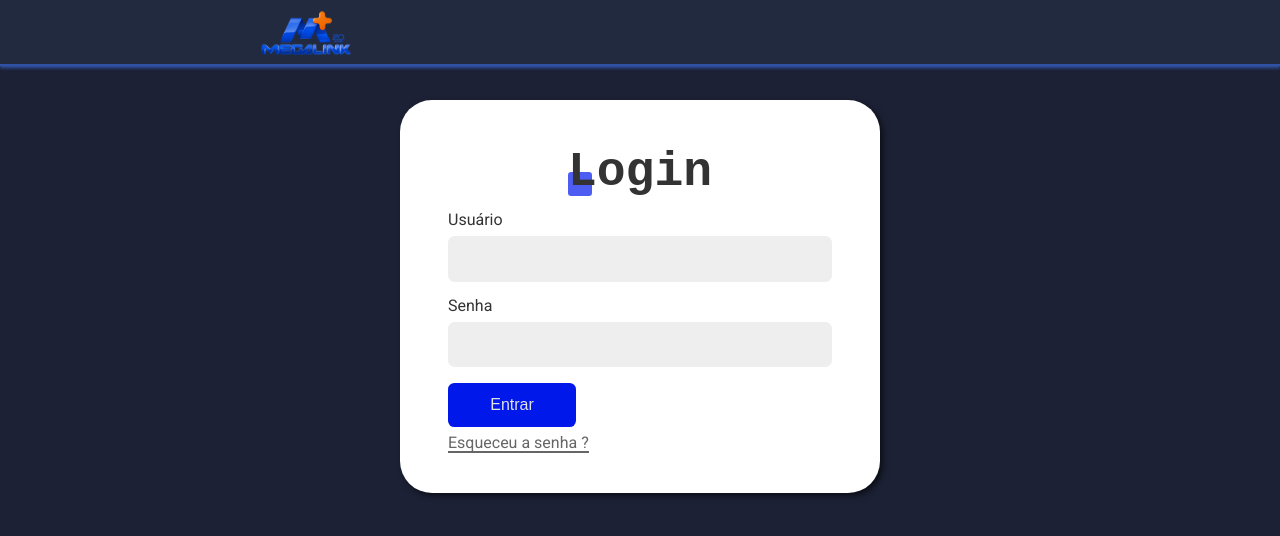
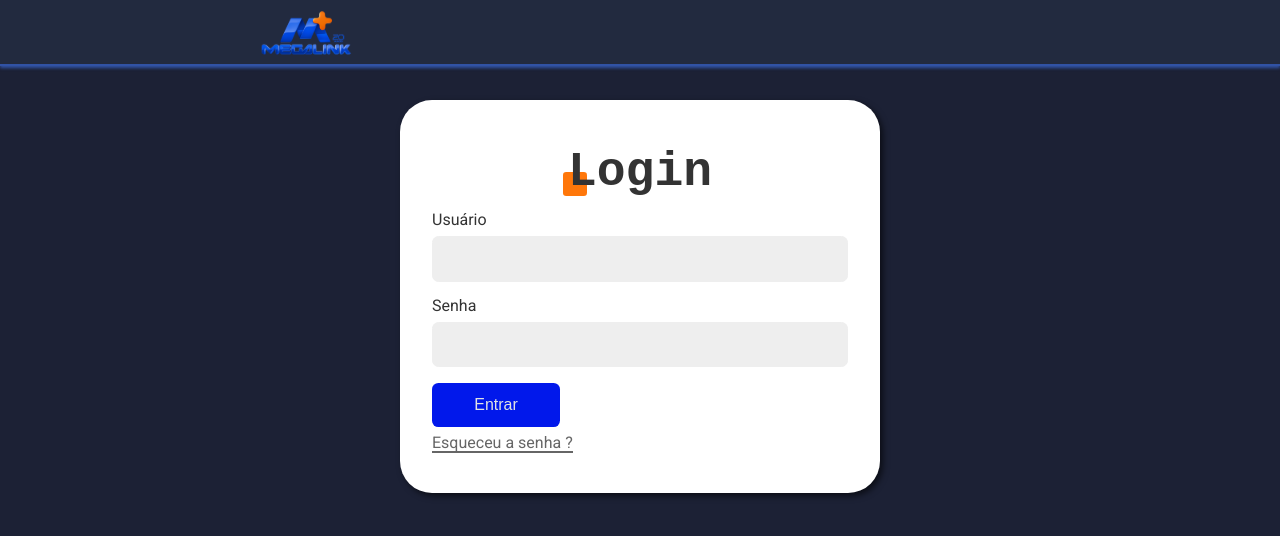
Before and after one commit to adriano-mendonca/sistema-login, a React (Vite) app: page /login in a window 1280 px wide. Shown: the top 536 px of the page. Built offline with nearby package versions, Linux system fonts and the light colour scheme.

Commit message:
refactor - Tudo pronto para deploy

```diff
--- a/src/App.css
+++ b/src/App.css
@@ -54,21 +54,21 @@ a {
   font-family: monospace;
   line-height: 1;
   font-size: 3rem;
-  margin: 1rem 0;
+  margin: 1rem auto;
   position: relative;
   z-index: 1;
+  max-width: max-content;
 }
 
-.title::after {
-  content: " ";
+.title:after {
+  content: "";
   display: block;
   width: 1.5rem;
   height: 1.5rem;
-  background-color: #0118eb;
-  opacity: 0.7;
+  background-color: #FF770A;
   position: absolute;
   bottom: 0px;
-  left: 120px;
+  left: -5px;
   border-radius: 0.2rem;
   z-index: -1;
 }
@@ -168,6 +168,10 @@ td {
   border-color: #007bff;
 }
 
+.button:disabled {
+  cursor: not-allowed;
+}
+
 @keyframes animeLeft {
   to {
     opacity: 1;
--- a/src/App.jsx
+++ b/src/App.jsx
@@ -6,6 +6,7 @@ import Home from "./Components/Home.jsx";
 import { UserStorage } from "./UserContext.jsx";
 import ProtectedRoute from "./Helper/ProtectedRouter.jsx";
 import Cadastro from "./Components/Cadastro/Cadastro.jsx";
+import NotFound from "./Components/NotFound.jsx";
 
 const App = () => {
   return (
@@ -31,6 +32,7 @@ const App = () => {
               }
             />
             <Route path="/login/*" element={<Login />} />
+            <Route path="*" element={<NotFound />} />
           </Routes>
         </UserStorage>
       </BrowserRouter>
--- a/src/Components/Cadastro/Cadastro.jsx
+++ b/src/Components/Cadastro/Cadastro.jsx
@@ -103,7 +103,7 @@ const Cadastro = () => {
       <div className="content">
         <div className="container container-cadastro">
           <Head title={data.name} />
-          <h1 style={{ fontSize: "2.5rem" }}>Cadastro</h1>
+          <h1 className='title'>Cadastro</h1>
           <form onSubmit={handleSubmit}>
             <Input
               className="input"
--- a/src/Components/Login/Login.jsx
+++ b/src/Components/Login/Login.jsx
@@ -5,6 +5,7 @@ import UserContext from "../../UserContext";
 import styles from "./Login.module.css";
 import LoginCreate from "./LoginCreate";
 import { Head } from "../Head";
+import NotFound from "../NotFound";
 
 const Login = () => {
   const { login } = React.useContext(UserContext);
@@ -17,6 +18,7 @@ const Login = () => {
         <Routes>
           <Route path="/" element={<LoginForm />} />
           <Route path="create" element={<LoginCreate />} />
+          <Route path="*" element={<NotFound />} />
         </Routes>
       </div>
     </section>
--- a/src/Components/Login/LoginForm.jsx
+++ b/src/Components/Login/LoginForm.jsx
@@ -21,7 +21,7 @@ const LoginForm = () => {
   }
 
   return (
-    <section className="container animeLeft">
+    <section className="animeLeft">
       <h1 className="title">Login</h1>
       <form className={styles.form} onSubmit={handleSubmit}>
         <Input label="Usuário" type="text" name="email" {...email} />
--- /dev/null
+++ b/src/Components/NotFound.jsx
@@ -0,0 +1,14 @@
+import React from "react";
+
+const NotFound = () => {
+  return (
+    <div className="container mainContainer">
+      <h1 className="title" style={{ color: "#0118EB" }}>
+        Error: 404
+      </h1>
+      <p style={{ color: "#FF770A", textAlign: 'center'}}>Página não encontrada!</p>
+    </div>
+  );
+};
+
+export default NotFound;
--- a/src/Components/Table/Table.jsx
+++ b/src/Components/Table/Table.jsx
@@ -2,29 +2,12 @@ import React from "react";
 import { useFilters, useTable } from "react-table";
 import StatusColumnFilter from "../ColumnFilter/StatusColumnFilter";
 import { CONTA_GET, STATUS_POST } from "../../Api";
+import UserContext from "../../UserContext";
 
 const Table = ({ data }) => {
   const [tableData, setTableData] = React.useState(data);
   const [tempStatus, setTempStatus] = React.useState({});
-
-  // const handleStatusChange = (rowIndex, newStatus) => {
-  //   const newData = [...tableData];
-  //   newData[rowIndex].status = newStatus;
-  //   setTableData(newData);
-  // };
-
-  // React.useEffect(() => {
-  //   async function updateTable() {
-  //     const token = window.localStorage.getItem("token");
-  //     if (token) {
-  //       const { url, options } = CONTA_GET(token);
-  //       const response = await fetch(url, options);
-  //       const json = await response.json();
-  //       setTableData(json);
-  //     }
-  //   }
-  //   updateTable();
-  // }, []);
+  const { data: userData } = React.useContext(UserContext);
 
   const statusMap = {
     Aprovado: 1,
@@ -148,9 +131,15 @@ const Table = ({ data }) => {
               <option value="2">Pendente</option>
               <option value="3">Rejeitado </option>
             </select>
-            <button className="button" type="submit">
-              Salvar
-            </button>
+            {userData.name === row.original.usuario_aprovador ? (
+              <button className="button" type="submit">
+                Salvar
+              </button>
+            ) : (
+              <button className="button" type="submit" disabled>
+                Salvar
+              </button>
+            )}
           </form>
         ),
       },
@@ -187,6 +176,8 @@ const Table = ({ data }) => {
 
   const { getTableProps, getTableBodyProps, headerGroups, rows, prepareRow } =
     useTable({ columns, data }, useFilters);
+
+  if (userData === null) return null;
   return (
     <div className="animeLeft">
       <table {...getTableProps()}>
--- a/src/UserContext.jsx
+++ b/src/UserContext.jsx
@@ -39,10 +39,11 @@ export const UserStorage = ({ children }) => {
       setLoading(true);
       const { url, options } = TOKEN_POST({ email, password });
       const tokenRes = await fetch(url, options);
-      if (!tokenRes.ok) {
+      const json = await tokenRes.json();
+      if (json.ok === false) {
         throw new Error(`Error: Usuário inválido`);
       }
-      const { token } = await tokenRes.json();
+      const { token } = json;
       window.localStorage.setItem("token", token);
       await getUser(token);
       navigate("/");
```
Also changed, not shown: src/Components/Permissions/PermissionGate.jsx (deleted, +0 -18 lines), src/Hooks/useFetch.jsx (+20 -20 lines).
